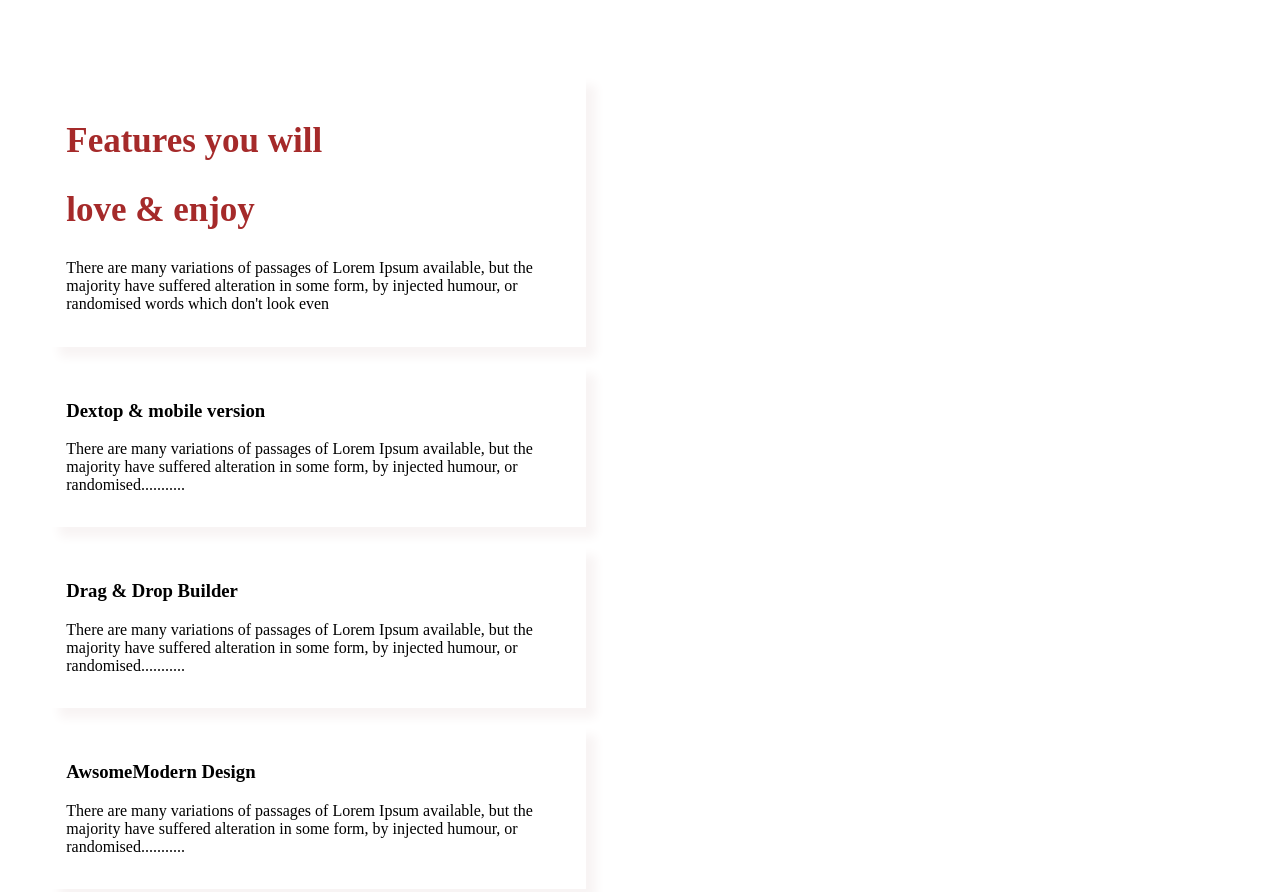
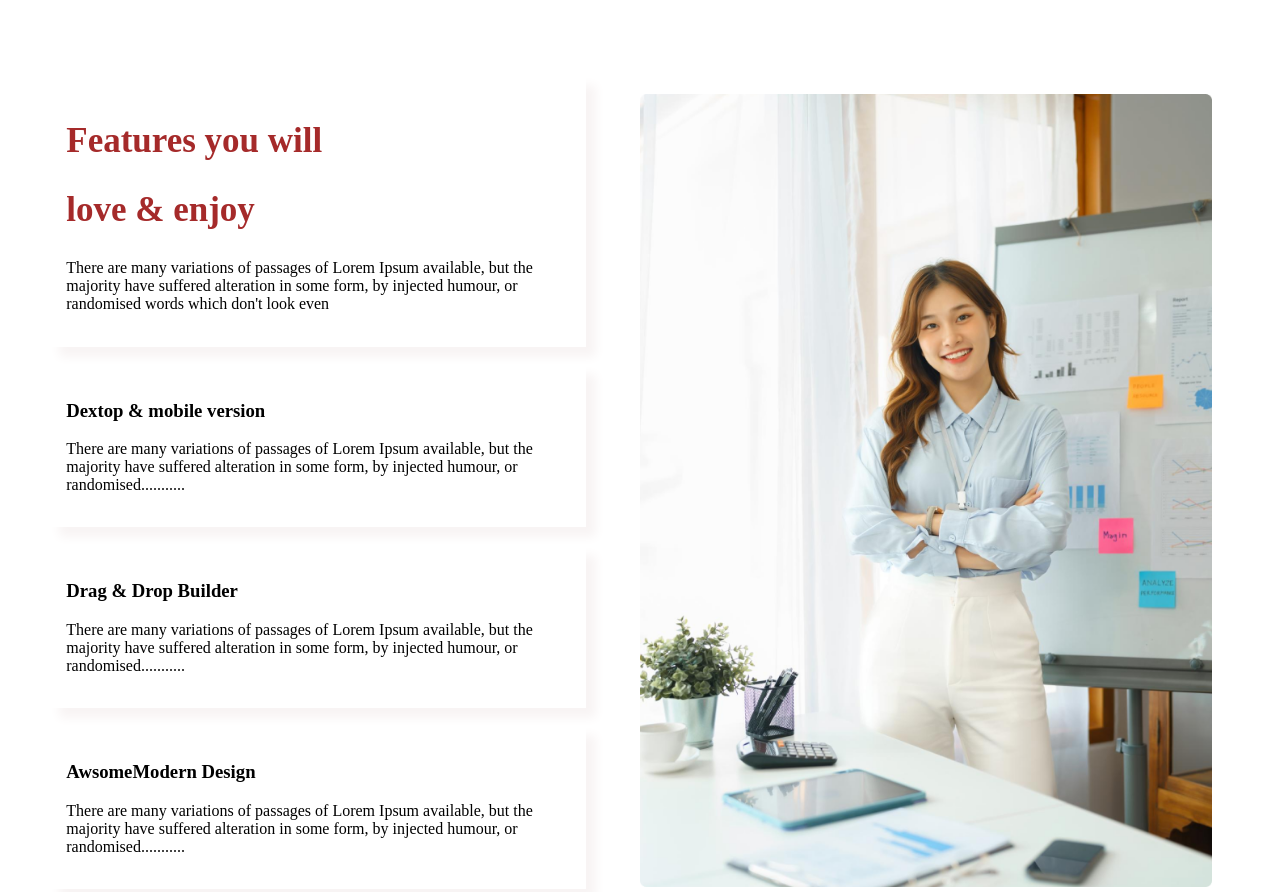
Before and after one commit to smfarhan135/my-assignment-02, a plain HTML site: page index.html in a window 1280 px wide. Shown: the part 1719-2611 px from the top of the page. Drawn offline with Linux system fonts and the light colour scheme; the site is published under a folder, as on GitHub Pages, so addresses that start at the root find nothing.

Commit message:
git problem

```diff
--- a/index.html
+++ b/index.html
@@ -84,7 +84,7 @@
               </div>
             </div>
             <div class="featuresImage">
-              <img src="/images/architect.png" alt="" />
+              <img src="./images/architect.png" alt="" />
               <div class="experience">
                 <h1>10+ Years</h1>
                 <p>Experience</p>
```
